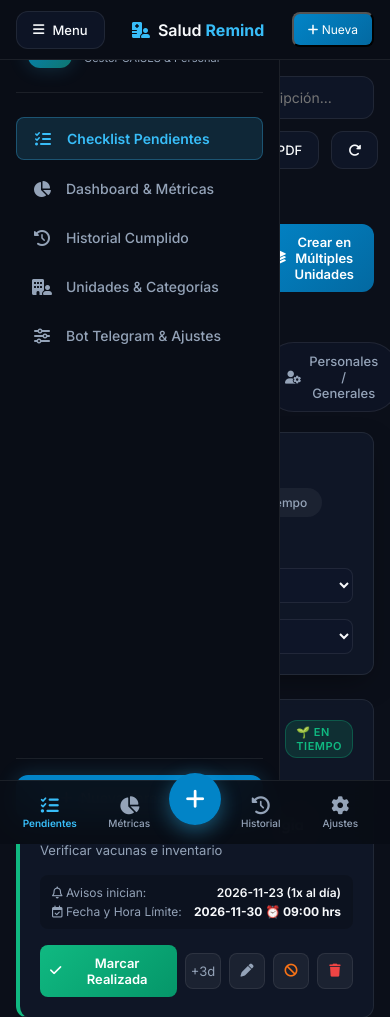
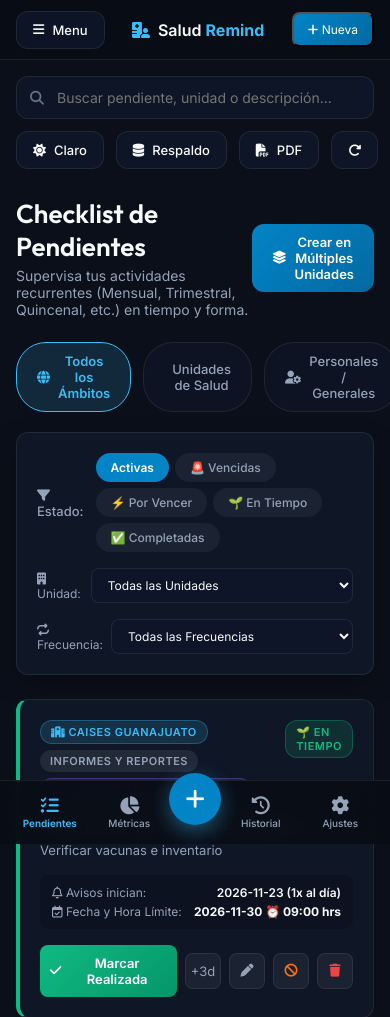
Before and after one commit to fheruniversitario-code/bot-recordatorios, a Flask app: page / in a window 390 px wide. Shown: the top 1017 px of the page. Run offline with Flask 3, Linux system fonts and the light colour scheme.

Commit message:
Add files via upload

```diff
--- a/memoria_caises.json
+++ b/memoria_caises.json
@@ -359,6 +359,86 @@
             ],
             "completada": false,
             "creada_el": "2026-08-13 21:59:22"
+        },
+        {
+            "id": "2a3de2ee",
+            "tarea": "Reporte Trimestral de Epidemiología",
+            "descripcion": "Verificar vacunas e inventario",
+            "tipo_destino": "unidad",
+            "unidad": "CAISES Guanajuato",
+            "categoria": "Informes y Reportes",
+            "frecuencia": "trimestral",
+            "fecha_inicio": "2026-11-23",
+            "fecha_entrega": "2026-11-30",
+            "hora_entrega": "09:00",
+            "dias_aviso": 7,
+            "recordatorios_por_dia": 1,
+            "recordatorios": [
+                "Telegram",
+                "Visual en App"
+            ],
+            "completada": false,
+            "creada_el": "2026-08-13 22:08:18"
+        },
+        {
+            "id": "840dc69b",
+            "tarea": "Reporte Trimestral de Epidemiología",
+            "descripcion": "Verificar vacunas e inventario",
+            "tipo_destino": "unidad",
+            "unidad": "UMAPS Puentecillas",
+            "categoria": "Informes y Reportes",
+            "frecuencia": "trimestral",
+            "fecha_inicio": "2026-11-23",
+            "fecha_entrega": "2026-11-30",
+            "hora_entrega": "09:00",
+            "dias_aviso": 7,
+            "recordatorios_por_dia": 1,
+            "recordatorios": [
+                "Telegram",
+                "Visual en App"
+            ],
+            "completada": false,
+            "creada_el": "2026-08-13 22:08:18"
+        },
+        {
+            "id": "27726dc1",
+            "tarea": "Reporte Trimestral de Epidemiología",
+            "descripcion": "Verificar vacunas e inventario",
+            "tipo_destino": "unidad",
+            "unidad": "CAISES Guanajuato",
+            "categoria": "Informes y Reportes",
+            "frecuencia": "trimestral",
+            "fecha_inicio": "2026-11-23",
+            "fecha_entrega": "2026-11-30",
+            "hora_entrega": "09:00",
+            "dias_aviso": 7,
+            "recordatorios_por_dia": 1,
+            "recordatorios": [
+                "Telegram",
+                "Visual en App"
+            ],
+            "completada": false,
+            "creada_el": "2026-08-13 22:18:56"
+        },
+        {
+            "id": "33332f13",
+            "tarea": "Reporte Trimestral de Epidemiología",
+            "descripcion": "Verificar vacunas e inventario",
+            "tipo_destino": "unidad",
+            "unidad": "UMAPS Puentecillas",
+            "categoria": "Informes y Reportes",
+            "frecuencia": "trimestral",
+            "fecha_inicio": "2026-11-23",
+            "fecha_entrega": "2026-11-30",
+            "hora_entrega": "09:00",
+            "dias_aviso": 7,
+            "recordatorios_por_dia": 1,
+            "recordatorios": [
+                "Telegram",
+                "Visual en App"
+            ],
+            "completada": false,
+            "creada_el": "2026-08-13 22:18:56"
         }
     ],
     "historial": [
--- a/static/css/style.css
+++ b/static/css/style.css
@@ -1037,7 +1036,9 @@ h1, h2, h3, h4, h5, h6 {
     left: 0;
     width: 100%;
     height: 60px;
-    background: var(--bg-sidebar);
+    background: rgba(9, 13, 22, 0.95);
+    backdrop-filter: blur(16px);
+    -webkit-backdrop-filter: blur(16px);
     border-bottom: 1px solid var(--border-glass);
     padding: 0 16px;
     align-items: center;
@@ -1158,14 +1159,48 @@ body.light-theme .mobile-bottom-bar {
     }
 }
 
-/* Responsive Breakdown */
-@media (max-width: 768px) {
-    .mobile-nav-bar { display: flex; }
-    .mobile-bottom-bar { display: flex; }
+/* ==========================================================================
+   RESPONSIVE BREAKDOWN (DISPOSITIVOS MÓVILES - CHROME & BRAVE ANDROID/IOS)
+   ========================================================================== */
+@media (max-width: 1024px) {
+    .mobile-nav-bar { display: flex !important; }
+    .mobile-bottom-bar { display: flex !important; }
+
+    /* Menú lateral totalmente oculto por defecto en móviles y tablets */
+    .sidebar {
+        display: none !important;
+        position: fixed !important;
+        top: 0 !important;
+        left: -320px !important;
+        width: 280px !important;
+        height: 100vh !important;
+        z-index: 2500 !important;
+        box-shadow: 10px 0 30px rgba(0,0,0,0.5) !important;
+        background: var(--bg-sidebar) !important;
+    }
+
+    /* Mostrar menú lateral ÚNICAMENTE al presionar el botón ☰ Menu */
+    .sidebar.mobile-open {
+        display: flex !important;
+        left: 0 !important;
+    }
+
+    .sidebar-backdrop.active {
+        display: block !important;
+    }
+
+    .btn-close-sidebar {
+        display: block !important;
+    }
+
+    .brand-text, .nav-item span, .sidebar-footer p {
+        display: block !important;
+    }
 
     .main-content {
         margin-left: 0 !important;
-        padding: 76px 16px 84px 16px !important; /* Espacio arriba y abajo para barras */
+        width: 100% !important;
+        padding: 76px 16px 84px 16px !important;
     }
 
     .top-header {
```
Also changed, not shown: other parts of static/css/style.css (+45 -15 lines).
